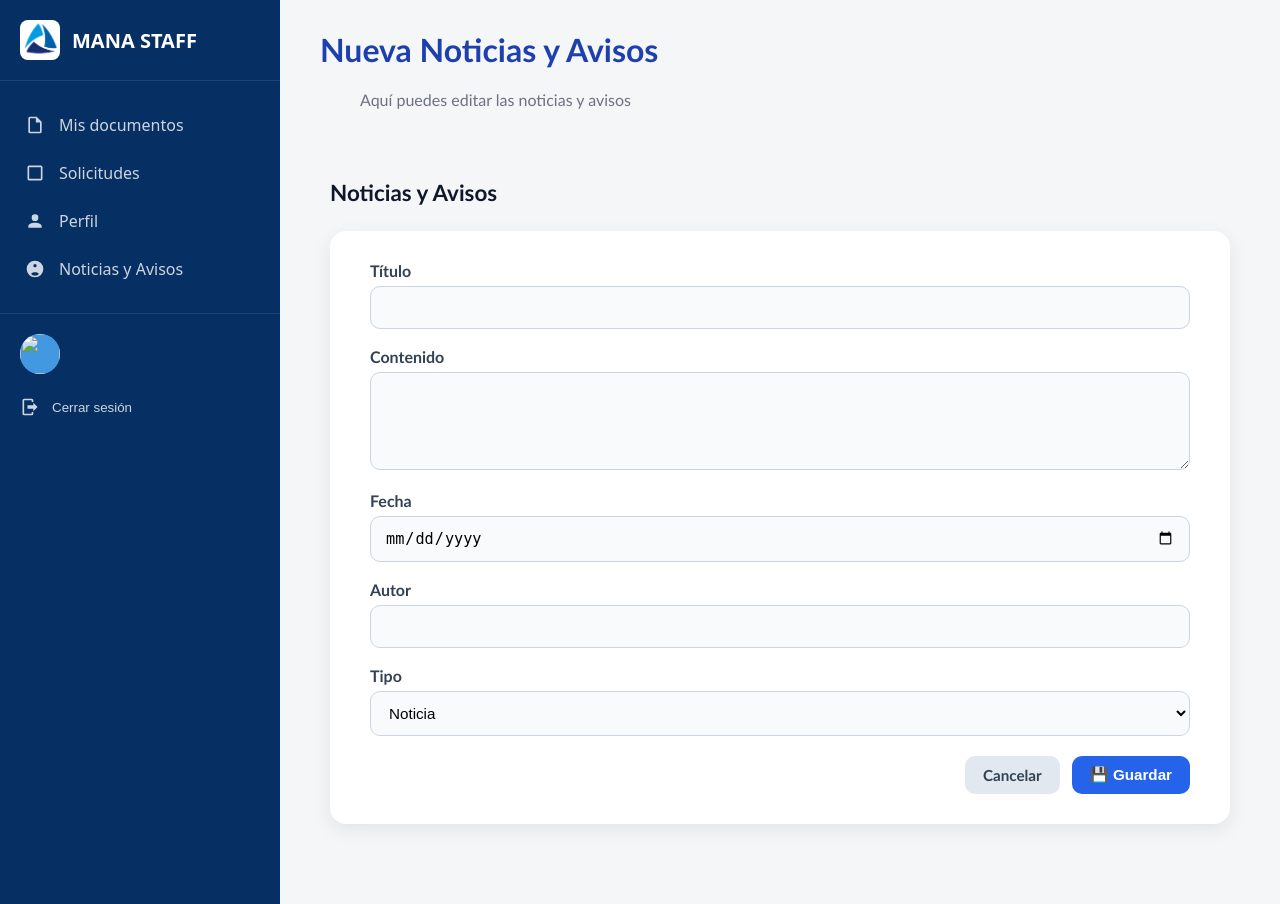
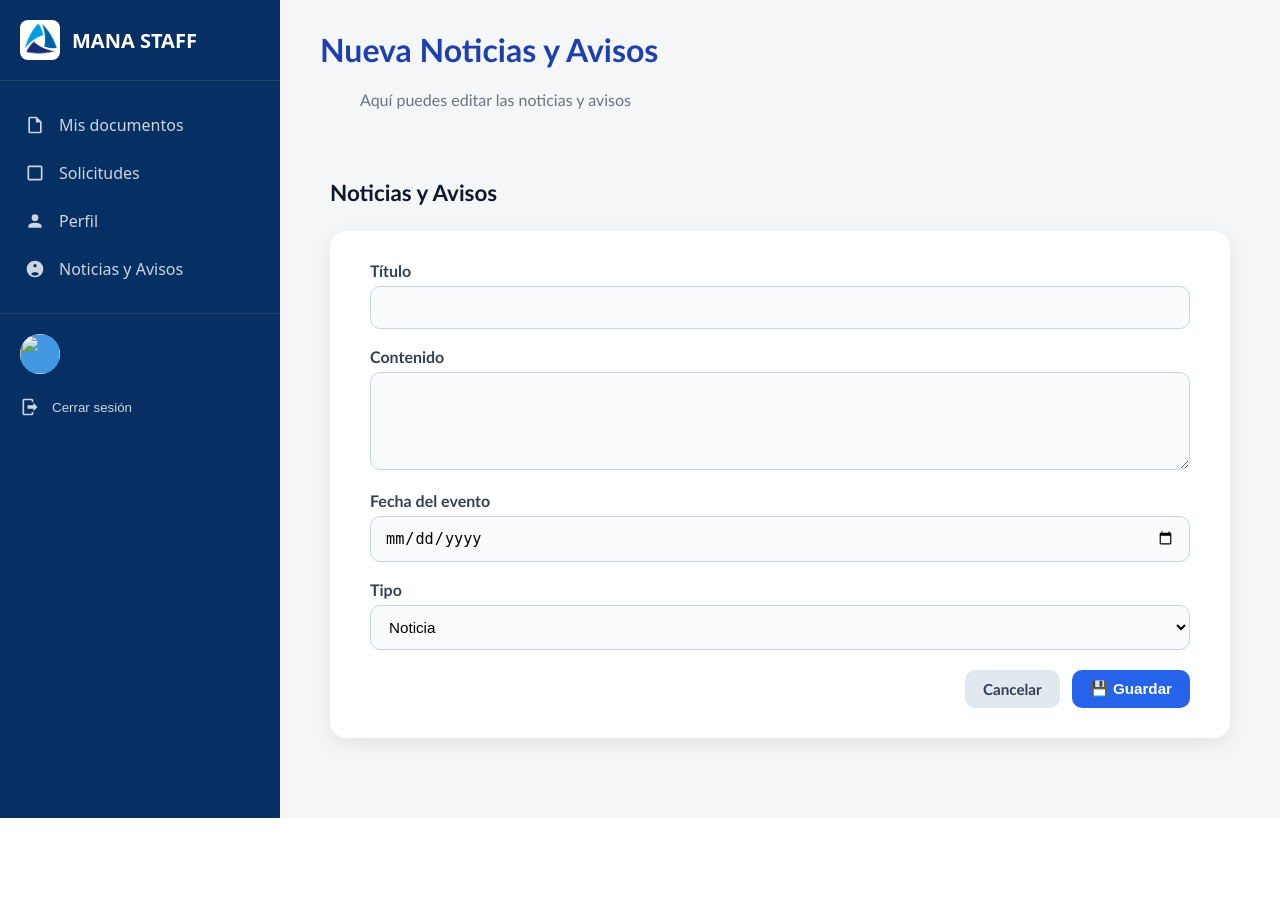
Before and after one commit to Bastianitox/ManaStaff, a Django app: template Web/ManaStaff_Web/staffweb/templates/staffweb/editar_noticiasyeventos.html in a window 1280 px wide. After the commit the page ends 818 px from the top, so only its background shows below. Run offline with Django 5.2, Linux system fonts and the light colour scheme; the template is opened without the code that fills it, so the values that code supplies are empty.

Commit message:
eventos y noticias listo autor

```diff
--- a/Web/ManaStaff_Web/staffweb/static/staffweb/js/inicio_noticias_eventos.js
+++ b/Web/ManaStaff_Web/staffweb/static/staffweb/js/inicio_noticias_eventos.js
@@ -150,10 +150,10 @@ function createDetailedViewHTML(request) {
             <div class="detail-description">${request.contenido}</div>
           </div>
           <div class="detail-section">
-            <h3>Fechas</h3>
+            <h3>Fecha del evento</h3>
             <div class="dates-grid">
               <div class="date-item">
-                <div class="date-label">Fecha</div>
+                <div class="date-label">Fecha del evento</div>
                 <div class="date-value">${request.fecha_publicacion}</div>
               </div>
             </div>
--- a/Web/ManaStaff_Web/staffweb/templates/staffweb/editar_noticiasyeventos.html
+++ b/Web/ManaStaff_Web/staffweb/templates/staffweb/editar_noticiasyeventos.html
@@ -32,13 +32,8 @@
       </div>
 
       <div class="form-group">
-        <label for="fecha">Fecha</label>
+        <label for="fecha">Fecha del evento</label>
         <input type="date" id="fecha" name="fecha" value="{{ publicacion.fecha_emitida|default_if_none:'' }}" required>
-      </div>
-
-      <div class="form-group">
-        <label for="autor">Autor</label>
-        <input type="text" id="autor" name="autor" value="{{ publicacion.id_empleador|default_if_none:'' }}" required>
       </div>
 
       <div class="form-group">
--- a/Web/ManaStaff_Web/staffweb/views.py
+++ b/Web/ManaStaff_Web/staffweb/views.py
@@ -1176,11 +1176,14 @@ def administrar_noticiasyeventos(request):
 @admin_required
 def crear_publicacion(request):
     if request.method == "POST":
+        #obtenemos id
+        id_usuario_actual = obtener_rut_actual(request)
+
         data = {
             "titulo": request.POST.get("titulo"),
             "contenido": request.POST.get("contenido"),
             "fecha_emitida": request.POST.get("fecha"),
-            "id_empleador": request.POST.get("autor"),
+            "id_empleador": id_usuario_actual,
             "TipoAnuncio": request.POST.get("tipo")
         }
         crear_publicacion_funcion(data)
```
